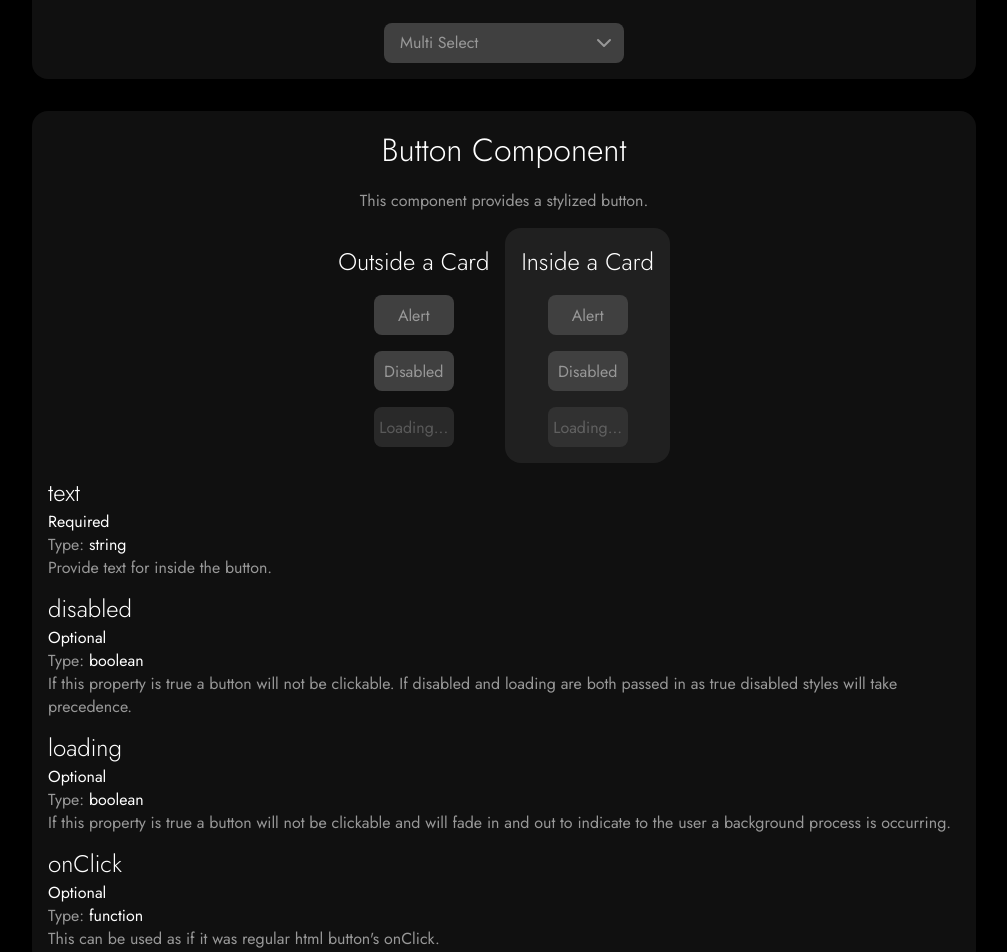
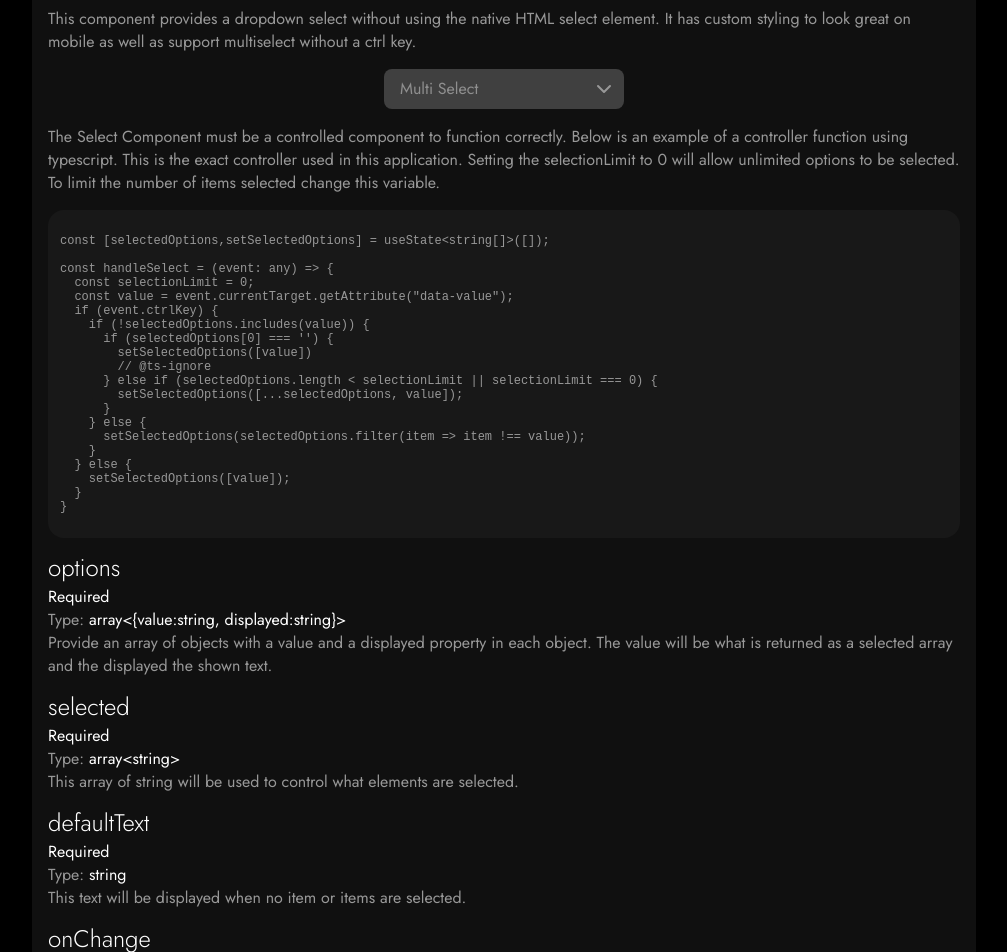
Before and after one commit to maskedmage77/Maskelyne-Component-Library, a React (Create React App) app: page / in a window 1280 px wide. Shown: the part 1380-2332 px from the top of the page, without its empty margins (136-1143 px from the left). Built offline with nearby package versions, Linux system fonts and the light colour scheme; a web font is replaced by a local one.

Commit message:
updated switch

```diff
--- a/public/index.html
+++ b/public/index.html
@@ -22,7 +22,7 @@
       work correctly both with client-side routing and a non-root public URL.
       Learn how to configure a non-root public URL by running `npm run build`.
     -->
-    <title>Maskelyne Theme System</title>
+    <title>Maskelyne Component Library</title>
 </head>
 
 <body>
--- a/src/components/form/Select.css
+++ b/src/components/form/Select.css
@@ -6,7 +6,6 @@
   border: none;
   position: relative;
   cursor: pointer;
-  z-index: 1;
 }
 
 .Select {
@@ -15,6 +14,11 @@
 
 .SelectMenu {
   border-radius: 0.5em 0.5em 0em 0em;
+  z-index: 1;
+}
+
+.SelectMenu > div:nth-child(2) {
+  border-top: 1px solid var(--itemColorAlt);
 }
 
 .Select p, .SelectMenu p {
@@ -61,8 +65,8 @@
   border-radius: 0em 0em 0.5em 0.5em;
 }
 
-.SelectMenu > div > p:hover {
-  background-color: var(--itemColorAlt);
+.SelectMenu > div > div > p:hover {
+  color: var(--headerColor);
 }
 
 .SelectMenu > p, .Select > p {
@@ -70,6 +74,7 @@
   overflow: hidden;
   text-overflow: ellipsis;
   width: 11.5em;
+    opacity: 0.9;
 }
 
 .SelectMenu > div > div > .Selected {
--- a/src/components/form/Select.tsx
+++ b/src/components/form/Select.tsx
@@ -47,8 +47,15 @@ export default function Select({ options, selected, defaultText, onChange } : Pr
         setMenuToggle(false);
       }
     }
+    function handleEnterKey(event:any) {
+      if (event.keyCode === 13) {
+        setMenuToggle(false);
+      }
+    }
+    document.addEventListener("keyup", handleEnterKey);
     document.addEventListener("mousedown", handleClickOutside);
     return () => {
+      document.addEventListener("keyup", handleEnterKey);
       document.removeEventListener("mousedown", handleClickOutside);
     };
     // eslint-disable-next-line
--- a/src/screens/Homepage.tsx
+++ b/src/screens/Homepage.tsx
@@ -15,25 +15,30 @@ import Select from '../components/form/Select'
 export default function Homepage() {
 
   const [codeExample,setCodeExample] = useState('');
+  const [selectCode,setSelectCode] = useState('');
   const [controlledInput,setControlledInput] = useState('');
-  const [selectedOption,setSelectedOption] = useState<string[]>([]);
+  const [selectedOptions,setSelectedOptions] = useState<string[]>([]);
 
   const onChange = (event: any) => {
     setControlledInput(event.target.value);
   };
 
   const handleSelect = (event: any) => {
+    const selectionLimit = 0;
     const value = event.currentTarget.getAttribute("data-value");
     if (event.ctrlKey) {
-      if (!selectedOption.includes(value)) {
-        selectedOption[0] === ''
-        ? setSelectedOption([value])
-        : setSelectedOption([...selectedOption, value]);
-      } else {
-        setSelectedOption(selectedOption.filter(item => item !== value));
+      if (!selectedOptions.includes(value)) {
+        if (selectedOptions[0] === '') {
+          setSelectedOptions([value])
+          // @ts-ignore
+        } else if (selectedOptions.length < selectionLimit || selectionLimit === 0) {
+          setSelectedOptions([...selectedOptions, value]);
         }
       } else {
-      setSelectedOption([value]);
+        setSelectedOptions(selectedOptions.filter(item => item !== value));
+      }
+    } else {
+      setSelectedOptions([value]);
     }
   }
 
@@ -42,6 +47,11 @@ export default function Homepage() {
     .then((r) => r.text())
     .then(text => {
       setCodeExample(text);
+    })
+    fetch('./examples/selectCode.txt')
+    .then((r) => r.text())
+    .then(text => {
+      setSelectCode(text);
     })
   }, [])
 
@@ -135,7 +145,7 @@ export default function Homepage() {
         {/* Select Component */}
         <NewsCard title="Select Component">
           <Region vertical>
-          <p>{ selectedOption }</p>
+            <p>This component provides a dropdown select without using the native HTML select element. It has custom styling to look great on mobile as well as support multiselect without a ctrl key.</p>
             <Select
               options={[
                 {
@@ -200,11 +210,32 @@ export default function Homepage() {
                 }
               ]}
               onChange={handleSelect}
-            selected={selectedOption}
+              selected={selectedOptions}
               defaultText="Multi Select"
             />
-
+            <p>The Select Component must be a controlled component to function correctly. Below is an example of a controller function using typescript. This is the exact controller used in this application. Setting the selectionLimit to 0 will allow unlimited options to be selected. To limit the number of items selected change this variable.</p>
+            <CodeComponent>{ selectCode }</CodeComponent>
           </Region>
+          <PropertyComponent
+            name="options"
+            type="array<{value:string, displayed:string}>"
+            description="Provide an array of objects with a value and a displayed property in each object. The value will be what is returned as a selected array and the displayed the shown text."
+          />
+          <PropertyComponent
+            name="selected"
+            type="array<string>"
+            description="This array of string will be used to control what elements are selected."
+          />
+          <PropertyComponent
+            name="defaultText"
+            type="string"
+            description="This text will be displayed when no item or items are selected."
+          />
+          <PropertyComponent
+            name="onChange"
+            type="function"
+            description="Provide a function to handle a change in select."
+          />
         </NewsCard>
 
         {/* Button Component */}
@@ -361,24 +392,24 @@ export default function Homepage() {
             </Region>
             <div style={{ width: '100%'}}>
               <PropertyComponent
-                name="Uri"
+                name="uri"
                 type="string"
                 description="Provide the location of the image file."
               />
               <PropertyComponent
-                name="Width"
+                name="width"
                 type="number"
                 description="Determines the width of the image using the unit em."
               />
               <PropertyComponent
-                name="Height"
+                name="height"
                 optional
                 default_value="(equal to width)"
                 type="number"
                 description="Determines the height of the image using the unit em."
               />
               <PropertyComponent
-                name="Round"
+                name="round"
                 optional
                 default_value="false"
                 type="boolean"
```
Also changed, not shown: public/examples/selectCode.txt (added). Lines whose indentation alone changed are shown as unchanged.
